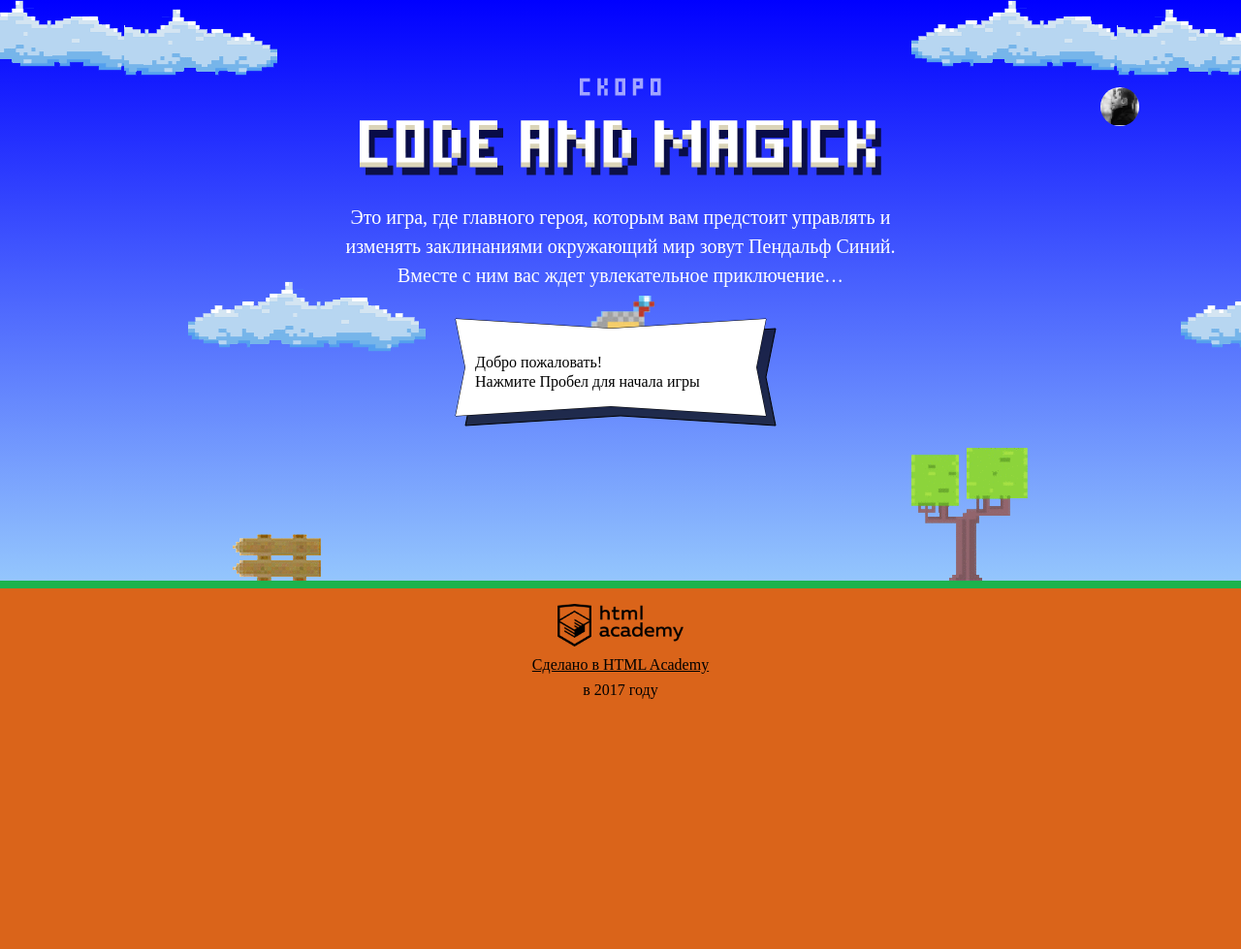
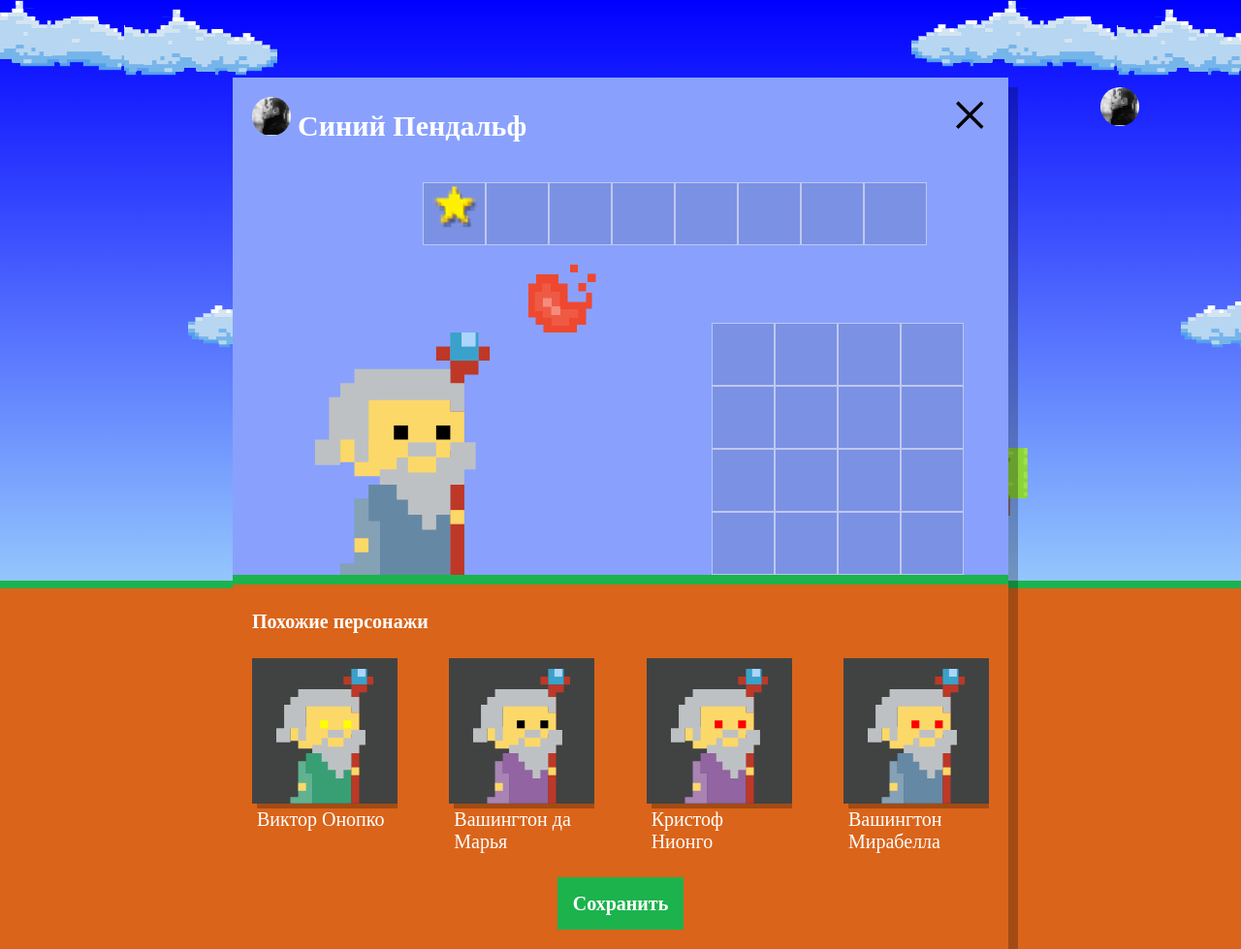
Before and after one commit to mas5592/885855-code-and-magick-18, a website: page index.html in a window 1280 px wide. Shown: the whole page at 97% size. Before the commit the page ends 800 px from the top, so only its background shows below. Drawn offline with Linux system fonts and the light colour scheme; a web font is replaced by a local one.

Commit message:
Учебный проект: нас орда

```diff
--- a/index.html
+++ b/index.html
@@ -182,6 +182,7 @@
 </template>
 <script src="js/stat.js"></script>
 <script src="js/game.js"></script>
+<script src="js/setup.js"></script>
 
 </body>
 </html>
--- /dev/null
+++ b/js/setup.js
@@ -0,0 +1,63 @@
+'use strict';
+
+var WizardsRandom = {
+  quantity: 4,
+  wizardName: ['Иван', 'Хуан Себастьян', 'Мария', 'Кристоф', 'Виктор', 'Юлия', ' Люпита', 'Вашингтон'],
+  wizardSurname: ['да Марья', 'Верон', 'Мирабелла', 'Вальц', 'Онопко', 'Топольницкая', 'Нионго', 'Ирвинг'],
+  coatColor: ['rgb(101, 137, 164)', 'rgb(241, 43, 107)', 'rgb(146, 100, 161)', 'rgb(56, 159, 117)', 'rgb(215, 210, 55)', 'rgb(0, 0, 0)'],
+  eyesColor: ['black', 'red', 'blue', 'yellow', 'green'],
+};
+
+var getRandomData = function (arr) {
+  return arr[Math.floor(Math.random() * arr.length)];
+};
+
+var generateRandomData = function (wizardsRandom) {
+  var wizards = [];
+
+  for (var i = 0; i < wizardsRandom.quantity; i++) {
+    wizards.push({
+      name: getRandomData(wizardsRandom.wizardName) + ' ' + getRandomData(wizardsRandom.wizardSurname),
+      coatColor: getRandomData(wizardsRandom.coatColor),
+      eyesColor: getRandomData(wizardsRandom.eyesColor)
+    });
+  }
+
+  return wizards;
+};
+
+var renderWizard = function (template, wizard) {
+  var otherWizard = template.cloneNode(true);
+
+  otherWizard.querySelector('.setup-similar-label').textContent = wizard.name;
+  otherWizard.querySelector('.wizard-coat').style.fill = wizard.coatColor;
+  otherWizard.querySelector('.wizard-eyes').style.fill = wizard.eyesColor;
+
+  return otherWizard;
+};
+
+var getLikeWizards = function (wizards) {
+  var fragment = document.createDocumentFragment();
+  var wizardTemplate = document.querySelector('#similar-wizard-template').content.querySelector('.setup-similar-item');
+
+  for (var i = 0; i < wizards.length; i++) {
+    fragment.appendChild(renderWizard(wizardTemplate, wizards[i]));
+  }
+
+  return fragment;
+};
+
+var renderSetupWindow = function () {
+  var wizards = generateRandomData(WizardsRandom);
+  var likeWizards = getLikeWizards(wizards);
+
+  var setupWindow = document.querySelector('.setup');
+  var wizardContainer = setupWindow.querySelector('.setup-similar');
+  var wizardList = wizardContainer.querySelector('.setup-similar-list');
+
+  wizardList.appendChild(likeWizards);
+  wizardContainer.classList.remove('hidden');
+  setupWindow.classList.remove('hidden');
+};
+
+renderSetupWindow();
```
